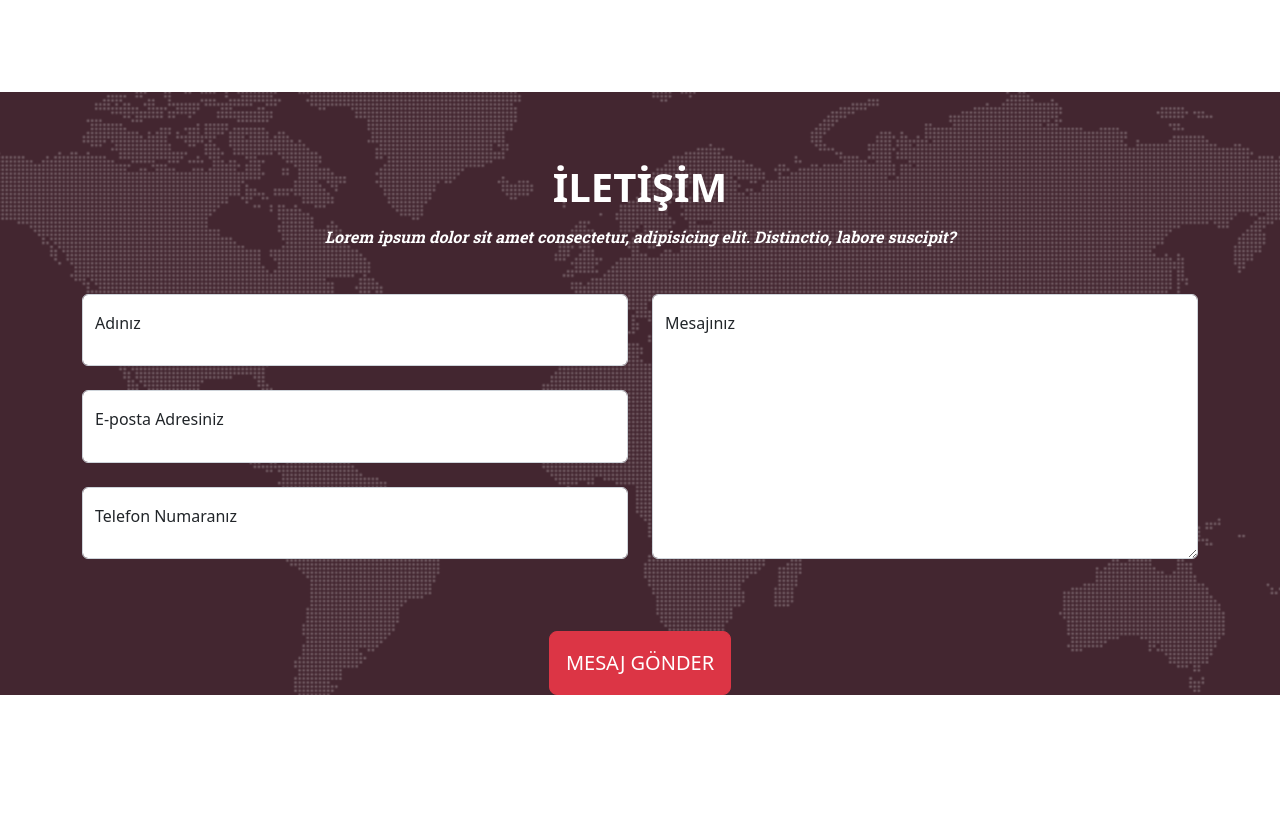
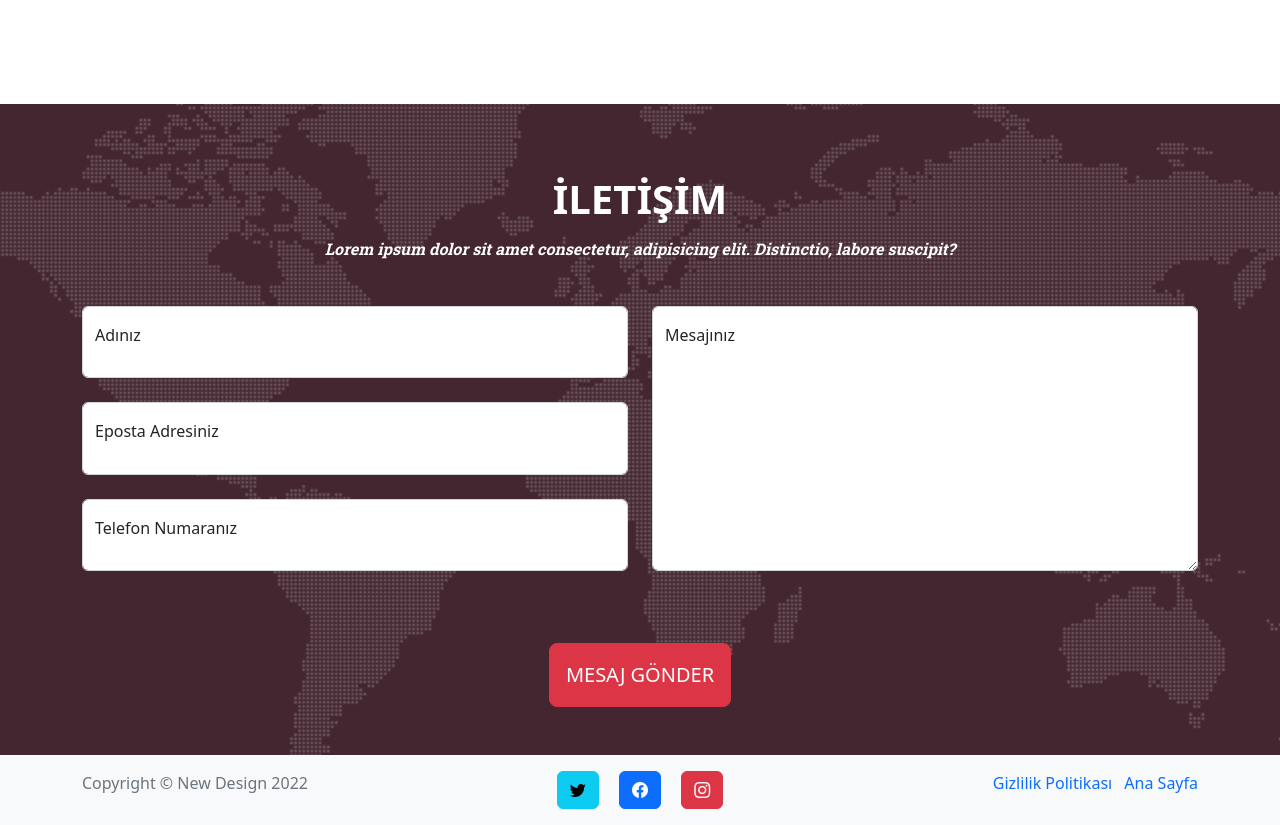
Before and after one commit to unaldutlu/Web_Design-Bootstrap, a plain HTML site: page index.html in a window 1280 px wide. Shown: the part 3593-4418 px from the top of the page. Before the commit the page ends 4288 px from the top, so only its background shows below. Drawn offline with nearby package versions, Linux system fonts and the light colour scheme.

Commit message:
footer added

```diff
--- a/css/style.css
+++ b/css/style.css
@@ -150,6 +150,9 @@ header.backImage .backImage_heading {
 .timeline .t-body>ul,
 .timeline .t-body>p {
     margin-bottom: 0;
+}
+.timeline>li:last-child{
+    margin-bottom: 7rem;
 }
 
 @media(min-width:768px) {
--- a/index.html
+++ b/index.html
@@ -430,7 +430,7 @@
                     </div>
                     <div class="t-panel">
                         <div class="t-heading">
-                            <h4>2009-2013</h4>
+                            <h4>2011-2015</h4>
                             <h4 class="t-subheading">Mütevazı Başlangıcımız</h4>
                         </div>
                         <div class="t-body">
@@ -447,7 +447,7 @@
                     </div>
                     <div class="t-panel">
                         <div class="t-heading">
-                            <h4>2009-2013</h4>
+                            <h4>2011-2015</h4>
                             <h4 class="t-subheading">Mütevazı Başlangıcımız</h4>
                         </div>
                         <div class="t-body">
@@ -464,7 +464,7 @@
                     </div>
                     <div class="t-panel">
                         <div class="t-heading">
-                            <h4>2009-2013</h4>
+                            <h4>2011-2015</h4>
                             <h4 class="t-subheading">Mütevazı Başlangıcımız</h4>
                         </div>
                         <div class="t-body">
@@ -485,7 +485,7 @@
     <!-- about end -->
 
     <!-- contact start -->
-    <section id="contact" class="pt-5">
+    <section id="contact" class="py-5">
         <div class="container">
             <div class="text-center mb-5">
                 <h2 class="link_heading text-uppercase fs-1 fw-bold text-white">İletişim</h2>
@@ -502,8 +502,8 @@
                             <div class="invalid-feedback" id="ErrName"></div>
                         </div>
                         <div class="form-floating mb-4">
-                            <input type="email" id="email" class="form-control" placeholder="E-posta" required>
-                            <label for="email">E-posta Adresiniz</label>
+                            <input type="email" id="email" class="form-control" placeholder="Eposta" required>
+                            <label for="email">Eposta Adresiniz</label>
                             <div class="invalid-feedback" id="ErrEmail"></div>
                         </div>
                         <div class="form-floating mb-4">
@@ -530,9 +530,30 @@
     </section>
     <!-- contact end -->
 
-
-
-
+    <!-- footer start -->
+    <footer class="bg-light">
+        <div class="container">
+            <div class="row">
+                <div class="col-md-4 text-muted text-center text-lg-start py-2 py-md-3">
+                    Copyright &copy; New Design 2022
+                </div>
+                <div class="col-md-4 text-center py-2 py-md-3">
+                    <a href="#" class="mx-2 btn btn-info"><i class="bi bi-twitter"></i></i></a>
+                    <a href="#" class="mx-2 btn btn-primary"><i class="bi bi-facebook"></i></a>
+                    <a href="#" class="mx-2 btn btn-danger"><i class="bi bi-instagram"></i></a>
+                </div>
+                <div class="col-md-4 py-2 py-md-3 text-center text-lg-end">
+                    <a href="#" class="me-2 text-decoration-none">
+                        Gizlilik Politikası
+                    </a>
+                    <a href="#" class="text-decoration-none">
+                        Ana Sayfa
+                    </a>
+                </div>
+            </div>
+        </div>
+    </footer>
+    <!-- footer end -->
 
     <script src="https://cdn.jsdelivr.net/npm/bootstrap@5.2.1/dist/js/bootstrap.bundle.min.js"
         integrity="sha384-u1OknCvxWvY5kfmNBILK2hRnQC3Pr17a+RTT6rIHI7NnikvbZlHgTPOOmMi466C8" crossorigin="anonymous">
```
